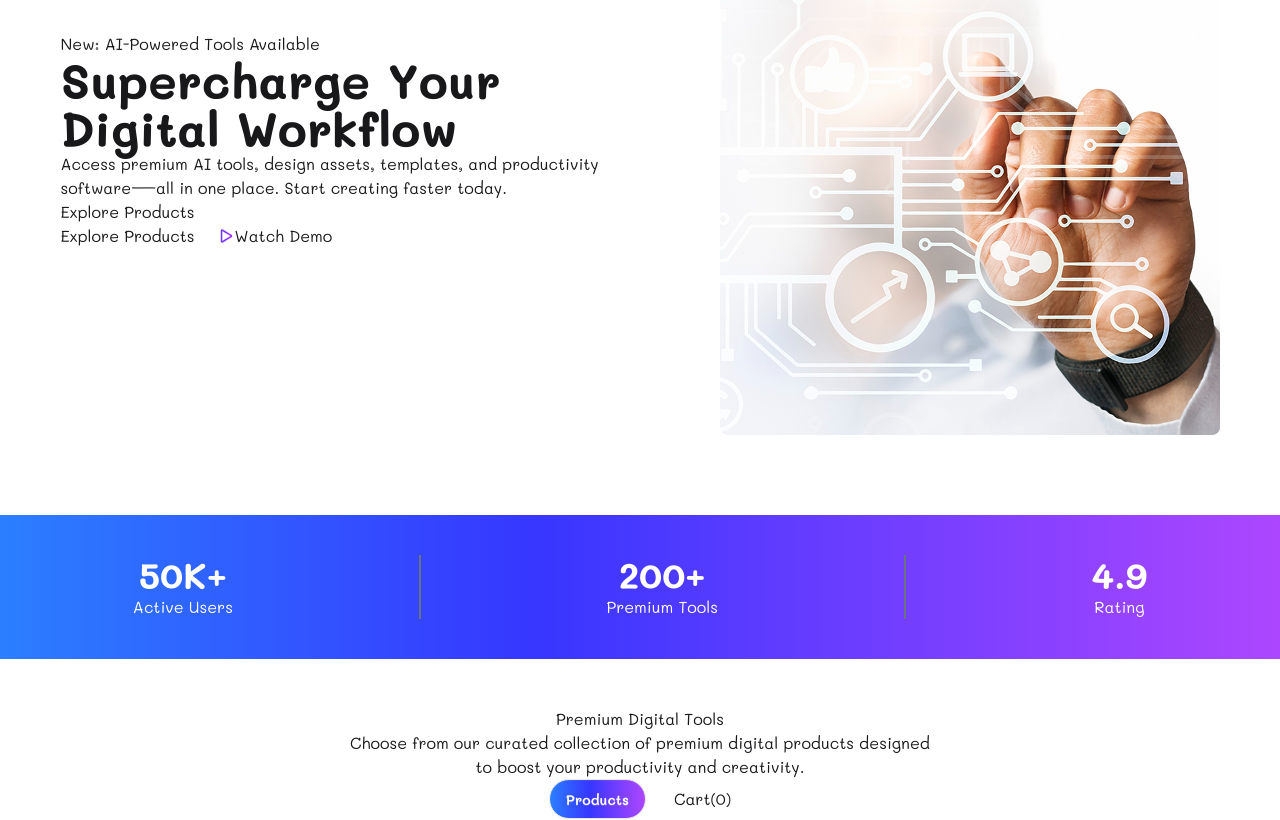
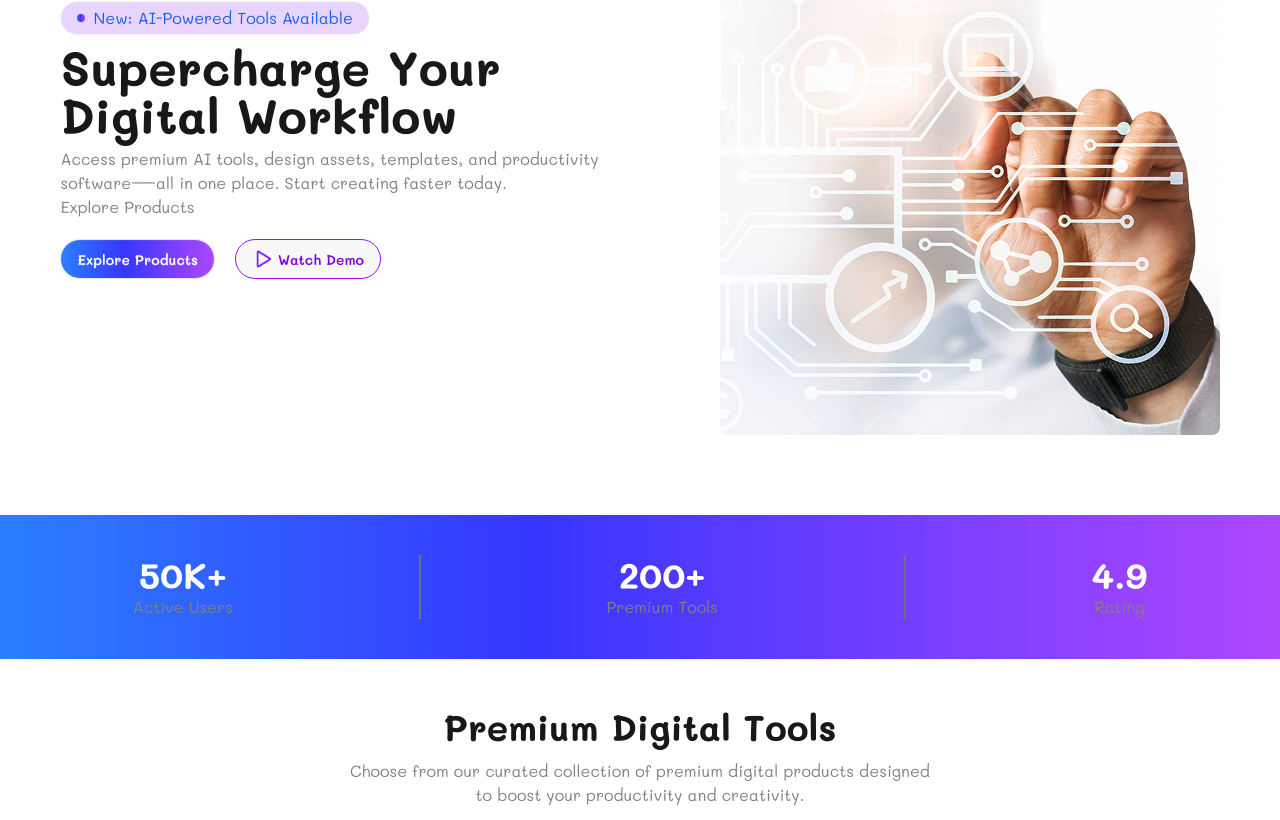
Before and after one commit to abdussattarsakil/DigiTools-project-assingment-6-, a React (Vite) app: page / in a window 1280 px wide. Shown: the part 300-1120 px from the top of the page. Built offline with nearby package versions, Linux system fonts and the light colour scheme.

Commit message:
design done

```diff
--- a/src/App.css
+++ b/src/App.css
@@ -1,2 +1,5 @@
 @import "tailwindcss";
 @import "daisyui/daisyui.css";
+p{
+    color: gray;
+}
--- a/src/components/AllProducts.jsx
+++ b/src/components/AllProducts.jsx
@@ -12,15 +12,15 @@ const AllProducts = ({ carts, toggleBtn, setToggleBtn }) => {
     return (
         <div>
 
-            <div className="text-center">
+            <div className="text-center space-y-3">
                 {/* static */}
-                <h1>Premium Digital Tools</h1>
+                <h1 className="text-4xl font-bold">Premium Digital Tools</h1>
                 <p>
                     Choose from our curated collection of premium digital products designed <br /> to boost your productivity and creativity.
                 </p>
             </div>
             {/* dynamic */}
-            <div className="flex gap-7 justify-center">
+            <div className="flex gap-7 justify-center mt-5">
                 <button onClick={productsBtn}
                     className={`${toggleBtn?'btn rounded-full':'btn bg-linear-to-r/hsl from-blue-500 to-purple-500 text-white rounded-full'}`}>Products
                 </button>
--- a/src/components/Hero.jsx
+++ b/src/components/Hero.jsx
@@ -4,10 +4,10 @@ const Hero = () => {
     return (
         <div className="md:flex justify-around">
             {/* left side */}
-            <div className="my-auto text-wrap">
+            <div className="my-auto text-wrap space-y-5">
                 <div className="">
-                    <p >New: AI-Powered Tools Available</p>
-                    <h1 className="text-5xl font-extrabold text-wrap">Supercharge Your <br /> Digital Workflow</h1>
+                    <h2 className="mb-2 badge badge-lg p-4 rounded-full bg-purple-200 text-blue-600"> <span className="rounded-full p-1 bg-linear-to-r/hsl from-blue-500 to-purple-500 "></span>New: AI-Powered Tools Available</h2>
+                    <h1 className="mb-2 text-5xl font-extrabold text-wrap">Supercharge Your <br /> Digital Workflow</h1>
                     <p>Access premium AI tools, design assets, templates, and productivity</p>
                     <p>software—all in one place. Start creating faster today.</p>
                     <p>Explore Products</p>
@@ -15,8 +15,8 @@ const Hero = () => {
                 </div>
 
                 <div className="flex gap-5">
-                    <button>Explore Products</button>
-                    <button className="flex flex-wrap "><img className="h-2/3 m-auto w-fit" src={PlayIcon} alt="Demo Play Button" />Watch Demo</button>
+                    <button className="btn rounded-full bg-linear-to-r/hsl from-blue-500 to-purple-500 text-white">Explore Products</button>
+                    <button className="btn text-purple-700 border-purple-600 rounded-full "><img className="m-auto " src={PlayIcon} alt="Demo Play Button" />Watch Demo</button>
                 </div>
             </div>
 
--- a/src/components/Steps.jsx
+++ b/src/components/Steps.jsx
@@ -5,14 +5,14 @@ const Steps = () => {
     return (
         <div className="bg-base-200 p-20 space-y-4">
             <div className="text-center">
-                <h1>Get Started in 3 Steps</h1>
+                <h1 className="text-4xl font-bold">Get Started in 3 Steps</h1>
                 <p>Start using premium digital tools in minutes, not hours.</p>
             </div>
             {/* card */}
             <div className="">
                 <div className="md:flex md:gap-5 md:justify-center text-center">
                     <div className="shadow-xl rounded-xl w-80 p-5 space-y-3">
-                        <div className="relative "><p className="absolute top-0 right-0 p-1 rounded-full bg-purple-400">01</p></div>
+                        <div className="relative "><h2 className="absolute top-0 right-0 p-1 rounded-full bg-purple-400">01</h2></div>
                         <img className="m-auto mb-2 mt-15 p-3 bg-purple-300 rounded-full"
                             src={manIcon} alt="" />
                         <h1>Create Account</h1>
@@ -20,14 +20,14 @@ const Steps = () => {
                     </div>
 
                     <div className="shadow-xl rounded-xl w-80 p-5 space-y-3">
-                        <div className="relative "><p className="absolute top-0 right-0 p-1 rounded-full bg-purple-400">02</p></div>
+                        <div className="relative "><h2 className="absolute top-0 right-0 p-1 rounded-full bg-purple-400">02</h2></div>
                         <img className="m-auto mb-2 mt-15 p-3 bg-purple-300 rounded-full" src={emptyCard} alt="" />
                         <h1>Choose Products</h1>
                         <p>Browse our catalog and select the tools that fit your needs.</p>
                     </div>
 
                     <div className="shadow-xl rounded-xl w-80 p-5 space-y-3">
-                        <div className="relative "><p className="absolute top-0 right-0 p-1 rounded-full bg-purple-400">03</p></div>
+                        <div className="relative "><h2 className="absolute top-0 right-0 p-1 rounded-full bg-purple-400">03</h2></div>
                         <img className="m-auto mb-2 mt-15 p-3 bg-purple-300 rounded-full" src={rocketIcon} alt="" />
                         <h1>Start Creating</h1>
                         <p>Download and start using your premium tools immediately.</p>
```
